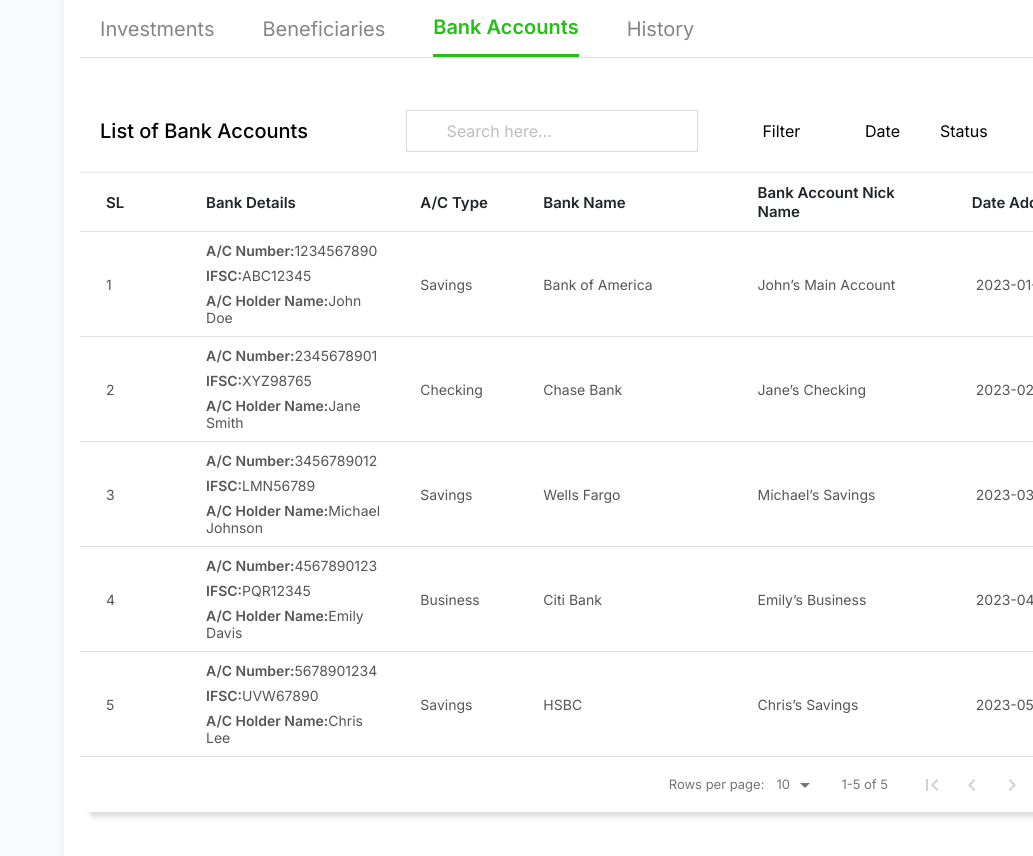
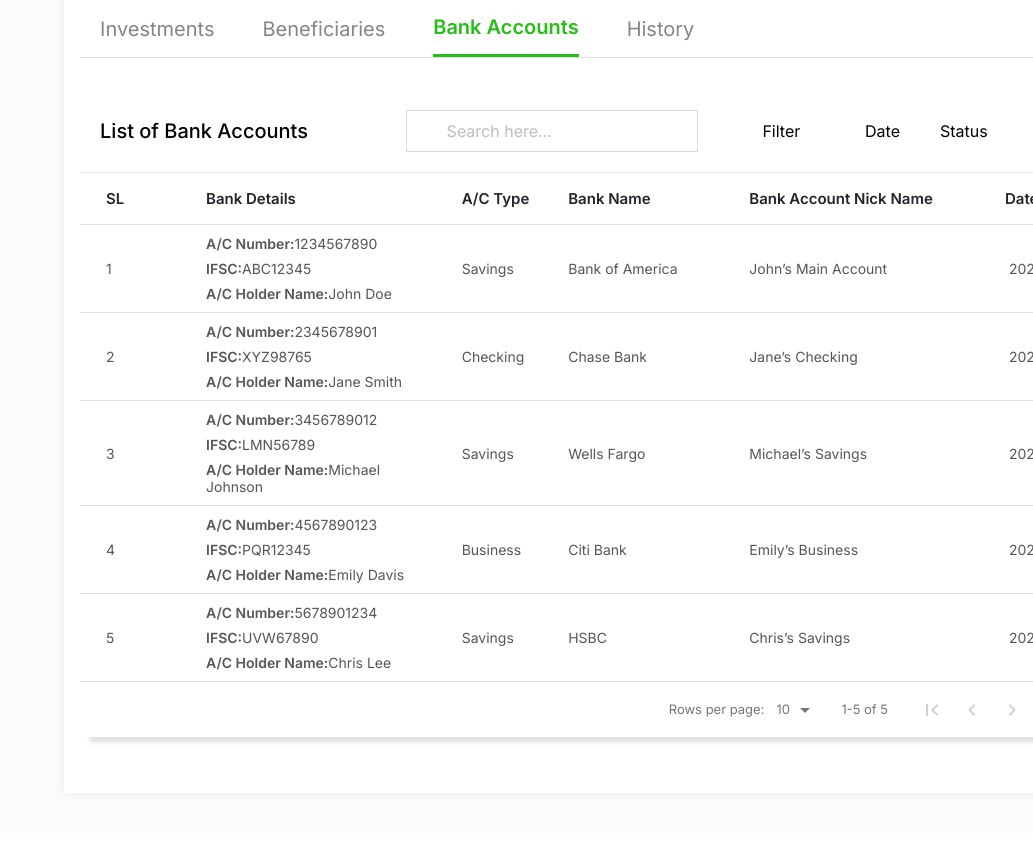
Before and after one commit to billalhossain12/provestor-dashboard, a React (Vite) app: page /investors/1/bank-account-list in a window 1280 px wide. Shown: the part 906-1762 px from the top of the page, without its empty margins (247-1280 px from the left). After the commit the page ends 1739 px from the top, so only its background shows below. Built offline with nearby package versions, Linux system fonts and the light colour scheme; some icons are missing.

Commit message:
added history list table with dummy data

```diff
--- a/src/pages/Investors/Tabs/BankAccountListTab.tsx
+++ b/src/pages/Investors/Tabs/BankAccountListTab.tsx
@@ -133,8 +133,8 @@ const data = [
 const columns: TableColumn<TDataRow>[] = [
 	{
 		name: 'SL',
-		selector: (row, index) => (index as number) + 1,
-		maxWidth: '0.3rem',
+		selector: (row, index) => index as number + 1,
+		maxWidth: '0.5rem',
 	},
 	{
 		name: 'Bank Details',
@@ -155,7 +155,7 @@ const columns: TableColumn<TDataRow>[] = [
 				</div>
 			</div>
 		),
-		grow: 2,
+		grow: 3,
 	},
 	{
 		name: 'A/C Type',
@@ -173,7 +173,7 @@ const columns: TableColumn<TDataRow>[] = [
 		name: 'Bank Account Nick Name',
 		id: 'bankAccountNickName',
 		selector: row => row.bankAccountNickName,
-		grow: 2,
+		grow: 3,
 		sortable: true,
 	},
 	{
--- a/src/pages/Investors/Tabs/HistoryListTab.tsx
+++ b/src/pages/Investors/Tabs/HistoryListTab.tsx
@@ -1,5 +1,204 @@
+import { Icon } from '@iconify/react/dist/iconify.js';
+import DataTable, {
+	TableColumn,
+	TableStyles,
+} from 'react-data-table-component';
+
+type TDataRow = {
+	createdAt: string;
+	updatedAt: string;
+	dividends: number;
+	netReturns: number;
+};
+
+const customStyles: TableStyles = {
+	headRow: {
+		style: {
+			fontWeight: 600,
+			padding: '10px 10px',
+			color: '#212529',
+			textAlign: 'left',
+		},
+	},
+	head: {
+		style: {
+			// borderRadius: "6px 6px 0px 0px",
+			borderTop: '0.824px solid #E9E9E9',
+			background: '#FFF',
+			fontSize: '15px',
+		},
+	},
+
+	rows: {
+		style: {
+			// borderRadius: "6px 6px 0px 0px",
+			// borderTop: "0.824px solid #E9E9E9",
+			background: '#FFF',
+			color: '#565656',
+			padding: '10px 10px',
+			fontSize: '14px',
+			fontWeight: 400,
+			width: 'auto',
+		},
+	},
+	pagination: {
+		style: {
+			boxShadow: '10px 5px 5px #ddd',
+			marginBottom: '5px',
+		},
+	},
+	table: {
+		style: {
+			overflow: 'visible',
+			minWidth: '1100px',
+		},
+	},
+	tableWrapper: {
+		style: {
+			overflow: 'visible',
+		},
+	},
+	responsiveWrapper: {
+		style: {
+			overflowX: 'auto', // table scroll on x axis
+		},
+	},
+};
+
+const data = [
+	{
+		createdAt: '2023-01-10',
+		updatedAt: '2023-06-15',
+		dividends: 500,
+		netReturns: 1500,
+	},
+	{
+		createdAt: '2023-02-18',
+		updatedAt: '2023-07-20',
+		dividends: 300,
+		netReturns: 1000,
+	},
+	{
+		createdAt: '2023-03-25',
+		updatedAt: '2023-08-05',
+		dividends: 700,
+		netReturns: 1800,
+	},
+	{
+		createdAt: '2023-04-10',
+		updatedAt: '2023-09-12',
+		dividends: 400,
+		netReturns: 1300,
+	},
+	{
+		createdAt: '2023-05-15',
+		updatedAt: '2023-09-25',
+		dividends: 600,
+		netReturns: 1600,
+	},
+];
+
+const columns: TableColumn<TDataRow>[] = [
+	{
+		name: 'SL',
+		selector: (row, index) => (index as number) + 1,
+		maxWidth: '0.5rem',
+	},
+	{
+		name: 'Created Date',
+		id: 'createdAt',
+		cell: row => row.createdAt,
+	},
+	{
+		name: 'Updated Date',
+		id: 'updatedAt',
+		selector: row => row.updatedAt,
+	},
+	{
+		name: 'Dividends',
+		id: 'dividends',
+		cell: row => <p>{row.dividends}</p>,
+	},
+	{
+		name: 'Net Returns',
+		id: 'netReturns',
+		selector: row => row.netReturns,
+		sortable: true,
+	},
+	{
+		name: 'Action',
+		id: 'action',
+		cell: () => (
+			<div className="flex space-x-2 border-[1px] border-gray-800 p-2 rounded-md cursor-pointer">
+				<Icon className="text-[1.5rem]" icon="material-symbols:edit" />
+			</div>
+		),
+	},
+];
+
 export default function HistoryListTab() {
-  return (
-    <div>HistoryListTab</div>
-  )
+	return (
+		<section className="mb-[2.5rem]">
+			<header className="overflow-x-auto xl:w-[1000px] lg:w-[750px] md:w-[500px] max-w-[90vw] pb-5 bg-white p-5">
+				<div className="flex justify-between items-center min-w-[1100px]">
+					<h3 className="text-[1.25rem] font-medium">List of History</h3>
+					<div className="flex items-center gap-[2.5rem] flex-wrap">
+						<div>
+							<div className="relative">
+								<input
+									className="outline-none border-[1px] border-[#D9D9D9] pl-[2.5rem] pr-[1rem] py-[0.5rem] md:w-auto w-full"
+									type="text"
+									placeholder="Search here..."
+								/>
+								<Icon
+									className="absolute left-2 top-[9px] text-primary text-[1.5rem]"
+									icon="mingcute:search-fill"
+								/>
+							</div>
+						</div>
+						<div className="flex items-center gap-1">
+							<Icon className="text-[1.3rem]" icon="mdi:filter-outline" />
+							<p>Filter</p>
+						</div>
+						<div className="flex items-center gap-1">
+							<Icon className="text-[1.3rem]" icon="lets-icons:date-range" />
+							<p>Date</p>
+						</div>
+						<div className="flex items-center gap-1">
+							<p>Status</p>
+							<Icon className="text-[1.3rem]" icon="iconoir:nav-arrow-down" />
+						</div>
+						<button className="bg-primary px-3 py-1 text-white">
+							View Full Details
+						</button>
+					</div>
+				</div>
+			</header>
+
+			{/* Table  */}
+			<div className="xl:w-[1000px] lg:w-[750px] md:w-[500px] max-w-[90vw]">
+				<DataTable
+					columns={columns.map(column => ({
+						...column,
+						name: (
+							<div className="flex items-center justify-between">
+								<span>{column.name}</span>
+								{column.name == 'Invested' && (
+									<Icon icon="solar:sort-outline" />
+								)}
+								{column.name == 'Payment Status' && (
+									<Icon icon="solar:sort-outline" />
+								)}
+							</div>
+						),
+					}))}
+					data={data}
+					customStyles={customStyles}
+					paginationPerPage={10}
+					pagination
+					progressPending={false}
+				/>
+			</div>
+		</section>
+	);
 }
```
Also changed, not shown: src/pages/Investors/Tabs/InvestmentListTab.tsx (+13 -4 lines).
